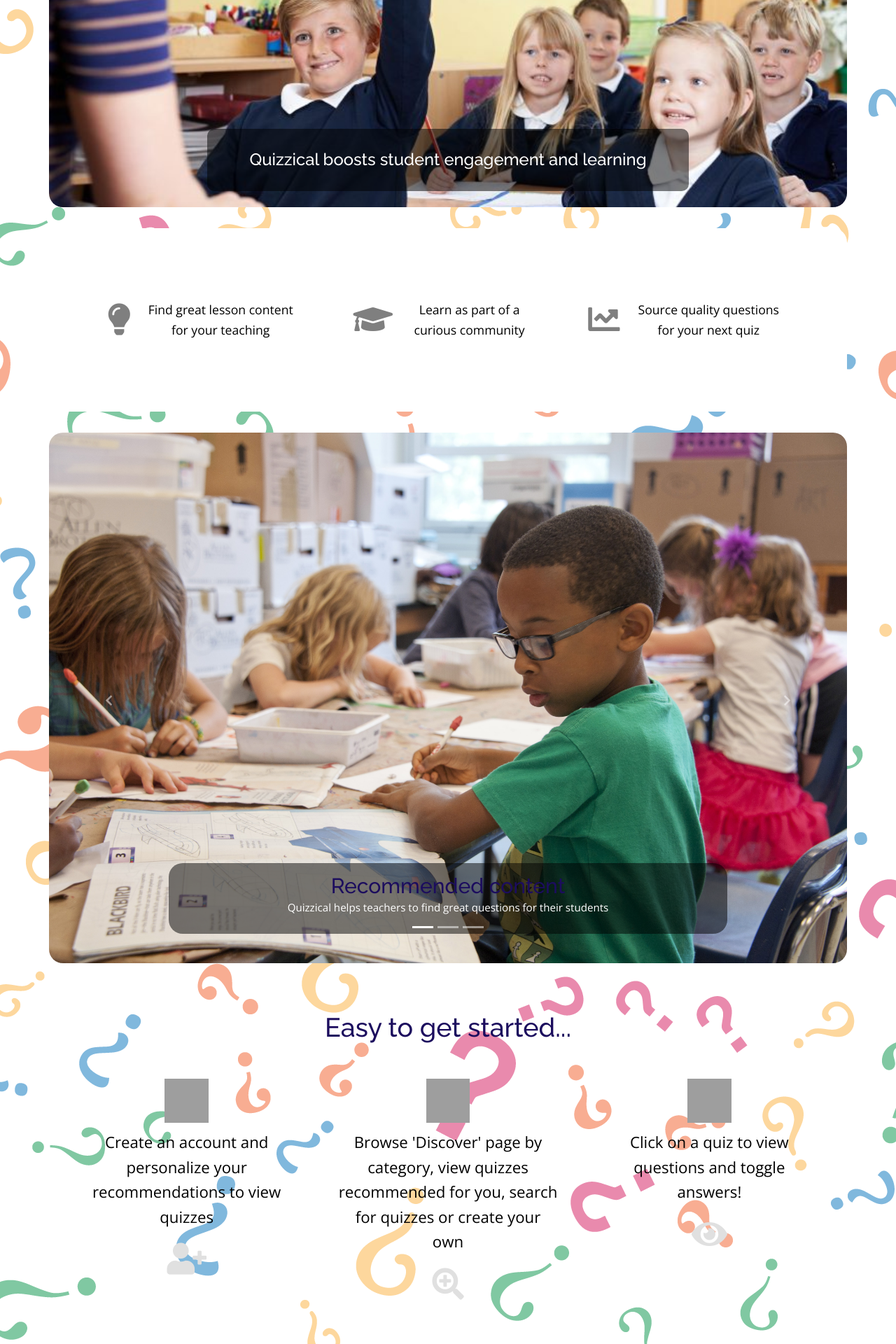
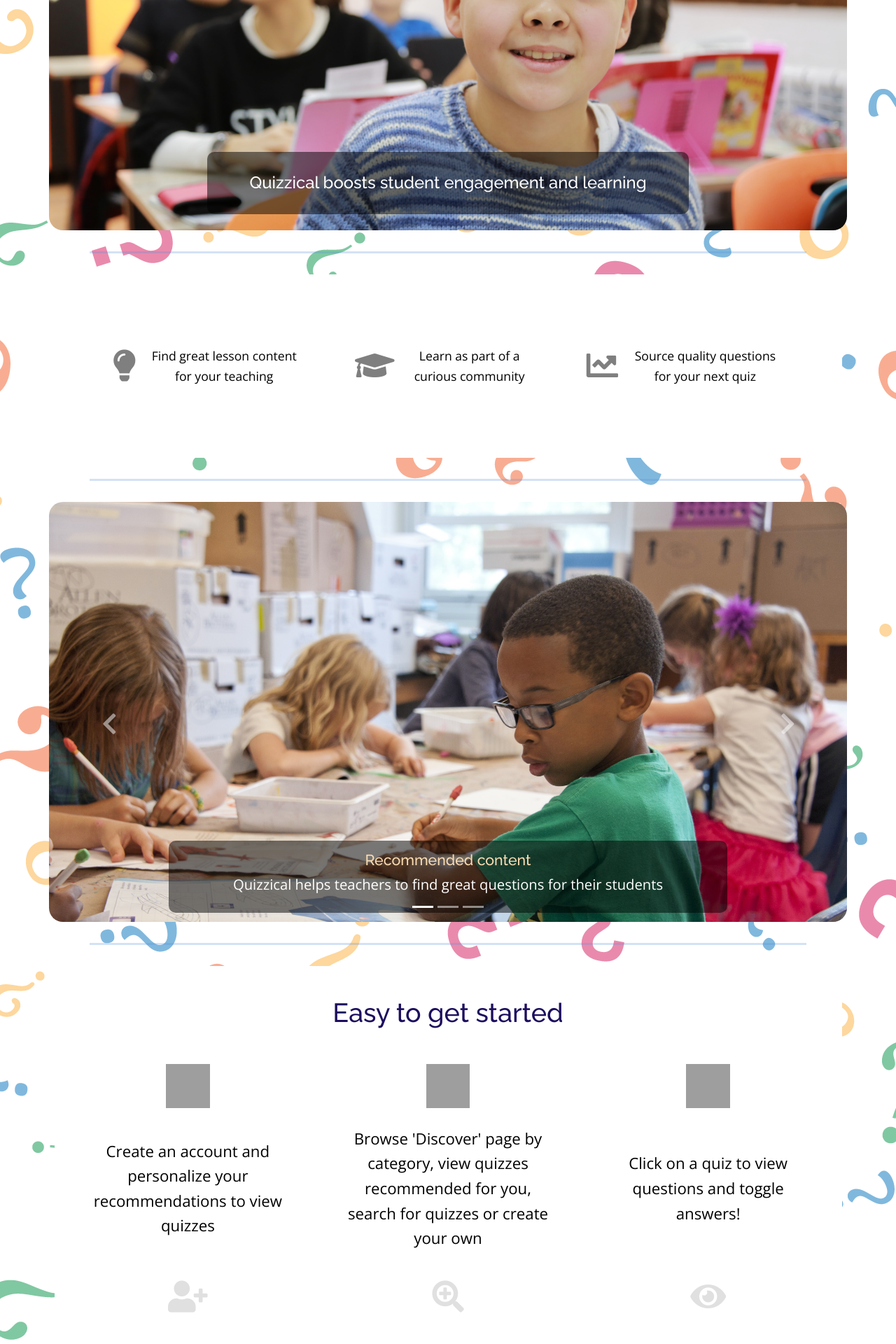
Before and after one commit to thaysom22/quizzical, a Flask app: page /welcome in a window 1280 px wide. Shown: the part 880-2800 px from the top of the page at 70% size. Run offline with Flask 2, Linux system fonts and the light colour scheme; some libraries are stand-ins or nearby versions; grey boxes are pictures that could not be loaded.

Commit message:
finish layout and styling on welcome page and standardize html and scss

```diff
--- a/static/css/style.css
+++ b/static/css/style.css
@@ -128,6 +128,13 @@
 
 .text-lg {
   font-size: calc(1.25rem + .4vw);
+}
+
+hr.h-rule {
+  margin: 0 auto;
+  width: 80%;
+  color: #4F8BD9;
+  height: 0.3rem;
 }
 
 /* containers */
@@ -373,19 +380,28 @@
 }
 
 /* ******* CAROUSELS ******* */
+/* welcome page carousel */
 .carousel .carousel-caption {
   background-color: rgba(0, 0, 0, 0.5);
-  border-radius: 2rem;
-  margin-bottom: 3rem;
+  border-radius: 1rem;
   padding: 1.5rem;
 }
-.carousel .carousel-indicators {
-  margin-bottom: 4rem;
+.carousel .carousel-control-next-icon:after,
+.carousel .carousel-control-prev-icon:after {
+  font-size: calc(2.5rem + .75vw);
+}
+.carousel .carousel-item {
+  max-height: 60rem;
+}
+.carousel h5 {
+  color: #FADCB2;
+  margin-bottom: 0.5rem;
 }
 .carousel p {
-  font-size: calc(1rem + .4vw);
+  font-size: calc(1rem + .8vw);
 }
 
+/* quiz carousel */
 .quiz-carousel {
   background-color: white;
 }
@@ -463,7 +479,8 @@
   position: relative;
 }
 .hero-image-wrapper .hero-image {
-  background-image: url("./../img/class-with-raised-hands-1.jpg");
+  /* CREDIT for image: https://unsplash.com/photos/4uAmz2HyPKc?utm_source=unsplash&utm_medium=referral&utm_content=creditShareLink */
+  background-image: url("./../img/boy-smiling-with-pencil.jpg");
   background-repeat: no-repeat;
   background-size: cover;
   background-position: center;
@@ -516,11 +533,11 @@
   margin-bottom: 1rem;
 }
 .get-started-wrapper .get-started-step i {
-  padding: 1rem;
+  padding: calc(1rem + .5vw);
   color: #E0E0E0;
 }
 .get-started-wrapper .get-started-step p {
-  padding: 0 1rem;
+  padding: calc(1rem + .5vw);
   text-align: center;
   font-size: calc(1.2rem + .8vw);
 }
@@ -612,10 +629,6 @@
     border-radius: 0.75rem;
   }
 
-  .get-started-wrapper .get-started-step p {
-    text-align: justify;
-  }
-
   .login-wrapper .card, .register-wrapper .card {
     width: -webkit-fit-content;
     width: -moz-fit-content;
@@ -697,10 +710,6 @@
     padding: 3rem;
   }
 
-  .get-started-wrapper .get-started-step p {
-    text-align: center;
-  }
-
   .quiz-cards-item {
     height: 50rem;
   }
--- a/static/scss/components/_carousels.scss
+++ b/static/scss/components/_carousels.scss
@@ -1,20 +1,30 @@
 /* ******* CAROUSELS ******* */
 
+/* welcome page carousel */
 .carousel {
     .carousel-caption {
         background-color: $dark-overlay;
-        border-radius: 2rem;
-        margin-bottom: 3rem;
+        border-radius: 1rem;
+
         padding: 1.5rem;
     }
-    .carousel-indicators {
-        margin-bottom: 4rem;
+    .carousel-control-next-icon:after,
+    .carousel-control-prev-icon:after{
+        font-size: calc(2.5rem + .75vw);
+    }
+    .carousel-item {
+        max-height: 60rem;
+    }
+    h5 {
+        color: $wheat;
+        margin-bottom: .5rem;
     }
     p {
-        font-size: calc(1rem + .4vw);
+        font-size: calc(1rem + .8vw);
     }
 }
 
+/* quiz carousel */
 .quiz-carousel {
     .carousel-item {
         .item-inner {
--- a/static/scss/helpers/_allpages.scss
+++ b/static/scss/helpers/_allpages.scss
@@ -56,6 +56,12 @@
 }
 .text-lg {
     font-size: calc(1.25rem + .4vw);
+}
+hr.h-rule{
+    margin: 0 auto;
+    width: 80%;
+    color: $steel-blue;
+    height: .3rem;
 }
 
 /* containers */
--- a/static/scss/helpers/_mediaqueries.scss
+++ b/static/scss/helpers/_mediaqueries.scss
@@ -31,13 +31,6 @@
         border-radius: .75rem;
     }
 
-    .get-started-wrapper {
-        .get-started-step {
-            p {
-                text-align: justify;
-            }
-        }
-    }
 
     .login-wrapper,.register-wrapper {
         .card {
@@ -125,13 +118,6 @@
         }
     }
 
-    .get-started-wrapper {
-        .get-started-step {
-            p {
-                text-align: center;
-            }
-        }
-    }
 
     .quiz-cards-item {
         height: 50rem;
--- a/static/scss/pages/_welcome-page.scss
+++ b/static/scss/pages/_welcome-page.scss
@@ -9,7 +9,8 @@
 .hero-image-wrapper {
     position: relative;
     .hero-image {
-        background-image: url("./../img/class-with-raised-hands-1.jpg");
+        /* CREDIT for image: https://unsplash.com/photos/4uAmz2HyPKc?utm_source=unsplash&utm_medium=referral&utm_content=creditShareLink */
+        background-image: url("./../img/boy-smiling-with-pencil.jpg");
         background-repeat: no-repeat;
         background-size: cover;
         background-position: center;
@@ -63,11 +64,11 @@
             margin-bottom: 1rem;
         }
         i {
-            padding: 1rem;
+            padding: calc(1rem + .5vw);;
             color: $gray;
         }
         p {
-            padding: 0 1rem;
+            padding: calc(1rem + .5vw);
             text-align: center;
             font-size: calc(1.2rem + .8vw);
         }
--- a/templates/pages/welcome.html
+++ b/templates/pages/welcome.html
@@ -3,7 +3,7 @@
 {% block content %}
 
 <!-- main heading -->
-<header class="p-0 my-5 container-sm">
+<header class="p-0 g-0 my-5 container-sm">
     <div class="row g-0 justify-content-center">
         <div class="text-center main-heading">
             <h2 class="mb-3">Let's get <span class="super">Quizzical</span></h2>
@@ -12,7 +12,7 @@
                 class="quizzical-icon-heading"
             >
             <h4 class="mb-4">Find, create and share engaging quizzes</h4>
-            <div class="d-flex flex-align-justify flex-column flex-lg-row mt-4">
+            <div class="d-flex flex-align-justify flex-column flex-sm-row mt-4">
                 <a href="{{ url_for('register') }}">
                     <button type="button" class="btn btn-lg cta m-3">
                         Sign Up
@@ -27,20 +27,19 @@
         </div>
     </div>
 </header>
-
+<hr class="h-rule">
 <!-- Hero image -->
-<section class="container-lg g-0 my-5">
+<section class="container-lg g-0 p-3 p-lg-0 my-5">
     <div class="hero-image-wrapper">
         <div class="hero-image w-100"></div>
-        <div class="hero-caption">
+        <div class="hero-caption px-2">
             <h4>Quizzical boosts student engagement and learning</h4>
         </div>
     </div>
 </section>
-
+<hr class="h-rule">
 <!-- List of benefits -->
 <section class="container-lg my-5">
-    <div class="row">
     <div class="benefits-wrapper wrapper-lg
         d-flex justify-content-between
         align-items-center flex-column
@@ -59,11 +58,11 @@
             <span class="text-lg">Source quality questions for your next quiz</span>
         </div>
     </div>
-    </div>
 </section>
-
+<hr class="h-rule">
 <!-- carousel -->
-<section class="carousel-wrapper wrapper container-lg my-5 p-0">
+<section class="container-lg my-5 p-0">
+    <div class="carousel-wrapper p-3 p-lg-0">
         <!-- credit: carousel markup from: https://mdbootstrap.com/docs/standard/components/carousel/ -->
         <div id="landing-page-carousel" class="carousel slide carousel-fade" data-mdb-ride="carousel">
             <div class="carousel-indicators">
@@ -97,8 +96,8 @@
                     alt="Boy working in classroom"
                 />
                 <div class="carousel-caption">
-                <h3>Recommended content</h3>
-                <p>Quizzical helps teachers to find great questions for their students</p>
+                    <h5>Recommended content</h5>
+                    <p class="d-none d-sm-block">Quizzical helps teachers to find great questions for their students</p>
                 </div>
                 </div>
                 <div class="carousel-item">
@@ -109,8 +108,8 @@
                     alt="'Love to learn' sign"
                 />
                 <div class="carousel-caption">
-                <h3>Create and collaborate</h3>
-                <p>Design and share questions for your students and other educators with Quizzical</p>
+                    <h5>Create and collaborate</h5>
+                    <p class="d-none d-sm-block">Design and share questions for your students and other educators with Quizzical</p>
                 </div>
                 </div>
                 <div class="carousel-item">
@@ -121,8 +120,8 @@
                     alt="Smiling teacher in front of whiteboard"
                 />
                 <div class="carousel-caption">
-                <h3>Search by topic and age range</h3>
-                <p>Quizzical organizes quizzes so you can find the questions you need</p>
+                    <h5>Search by topic and age range</h5>
+                    <p class="d-none d-sm-block">Quizzical organizes quizzes so you can find the questions you need</p>
                 </div>
                 </div>
             </div>
@@ -145,62 +144,78 @@
                 <span class="visually-hidden">Next</span>
             </button>
         </div>
+    </div>
 </section>
-
-<!-- lets get started section -->
-<section class="get-started-wrapper wrapper container-lg my-5 p-3">
-    <h2>Easy to get started...</h2>
+<hr class="h-rule">
+<!-- easy to get started section -->
+<section class="container-lg my-5">
     <div class="row g-0">
-        <div class="get-started-step col-12 col-lg-4">
-            <div class="justify-content-center row g-0">
-                <div class="number-icon col-12 order-md-1">
+        <div class="get-started-wrapper wrapper-lg py-4 px-2">
+            <h2>Easy to get started</h2>
+            <div class="get-started-steps d-flex flex-column flex-lg-row
+                justify-content-center"
+            >
+                <div class="get-started-step d-flex flex-column
+                    align-items-center justify-content-between
+                    col-lg-4"
+                >
+                    <div class="number-icon">
                         <!-- credit: https://icons8.com/icon/116651/1st 1st icon by Icons8 -->
                         <img src="https://img.icons8.com/carbon-copy/100/000000/1-circle.png"/>
                     </div>
-                <div class="justify-self-center description col-12 col-md-6 order-md-3 col-lg-12 order-lg-2">
+                    <div class="description">
                         <p>Create an account and personalize your recommendations to view quizzes</p>
                     </div>
-                <div class="justify-self-center text-center icon col-12 col-md-1 order-md-2 col-lg-12 order-lg-3">
+                    <div>
                         <i class="fas fa-user-plus icon-lg"></i>
                     </div>
                 </div>
-        </div>
-        <div class="get-started-step col-12 col-lg-4">
-            <div class="justify-content-center row g-0">
-                <div class="number-icon col-12 order-md-1">
+
+                <div class="get-started-step d-flex flex-column
+                    align-items-center justify-content-between
+                    col-lg-4">
+                    <div class="number-icon">
                         <!-- credit: https://icons8.com/icon/116654/circled-2 Circled 2 icon by Icons8 -->
                         <img src="https://img.icons8.com/carbon-copy/100/000000/2-circle.png"/>
                     </div>
-                <div class="justify-self-center description col-12 col-md-6 order-md-3 col-lg-12 order-lg-2">
+                    <div class="description">
                         <p>Browse 'Discover' page by category, view quizzes recommended for you, search for quizzes or create your own</p>
                     </div>
-                <div class="justify-self-center text-center icon col-12 col-md-1 order-md-2 col-lg-12 order-lg-3">
+                    <div>
                         <i class="fas fa-search-plus icon-lg"></i>
                     </div>
                 </div>
-        </div>
-        <div class="get-started-step col-12 col-lg-4">
-            <div class="justify-content-center row g-0">
-                <div class="number-icon col-12 order-md-1">
+
+                <div class="get-started-step d-flex flex-column
+                    align-items-center justify-content-between
+                    col-lg-4">
+                    <div class="number-icon">
                         <!-- credit: https://icons8.com/icon/116660/circled-3 Circled 3 icon by Icons8 -->
                         <img src="https://img.icons8.com/carbon-copy/100/000000/3-circle.png"/>
                     </div>
-                <div class="justify-self-center description col-12 col-md-6 order-md-3 col-lg-12 order-lg-2">
+                    <div class="description">
                         <p>Click on a quiz to view questions and toggle answers!</p>
                     </div>
-                <div class="justify-self-center text-center icon col-12 col-md-1 order-md-2 col-lg-12 order-lg-3">
+                    <div>
                         <i class="fas fa-eye icon-lg"></i>
                     </div>
                 </div>
             </div>
         </div>
+    </div>
 </section>
-
+<hr class="h-rule">
 <!-- final call to action section -->
-<section class="final-cta-wrapper wrapper container-lg my-5">
+<section class="container-lg my-5">
+    <div class="final-cta-wrapper wrapper-lg">
         <div class="d-flex flex-column flex-align-justify">
-        <h2>Ready to get Quizzical?</h2>
-        <a href="{{ url_for('register') }}" class="btn btn-rounded btn-lg cta" role="button">Sign up</a>
+            <h2 class="text-center">Ready to get <span class="super">Quizzical?</span></h2>
+            <a href="{{ url_for('register') }}">
+                <button type="button" class="btn btn-lg cta m-3">
+                    Sign Up
+                </button>
+            </a>
+        </div>
     </div>
 </section>
 
```
Also changed, not shown: static/css/style.min.css, static/img/boy-smiling-with-pencil.jpg (added), 2 other files. Lines whose indentation alone changed are shown as unchanged.
